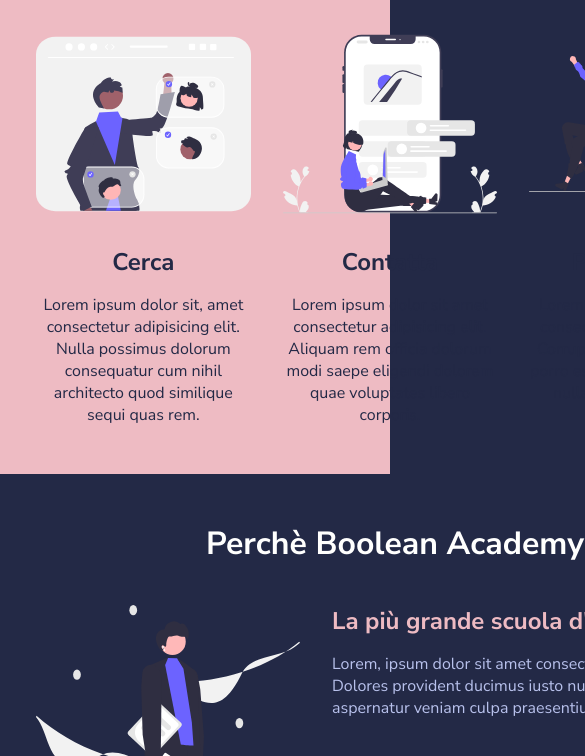
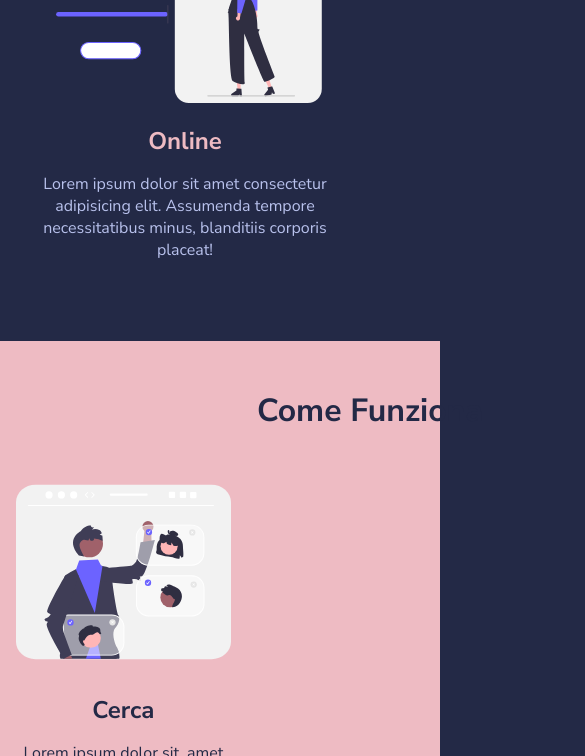
Before and after one commit to crifortini/html-css-resp-wannabe, a plain HTML site: page EX2-repsonsive-wannabe-starter/index.html in a window 390 px wide. Shown: the part 746-1502 px from the top of the page, 585 px wide, since content can reach past the window. Drawn offline with Linux system fonts and the light colour scheme.

Commit message:
add the second media

```diff
--- a/EX2-repsonsive-wannabe-starter/css/style2.css
+++ b/EX2-repsonsive-wannabe-starter/css/style2.css
@@ -137,3 +137,32 @@
 .row{
     width: 740px;
 }
+
+h2{
+    width: 740px;
+}
+
+.text-center{
+    width: 790px;
+}
+
+@media (max-width: 480px)
+{
+    body{
+        margin-left: auto;
+    }
+    .container{
+        width: 480px;
+        padding: 0px;
+    }
+    .lessons .col{
+        margin-bottom: 80px;
+    }
+    .text-center{
+        width: 440px;
+    }
+    .row{
+        display: block;
+        align-items: center;
+    }
+}
```
